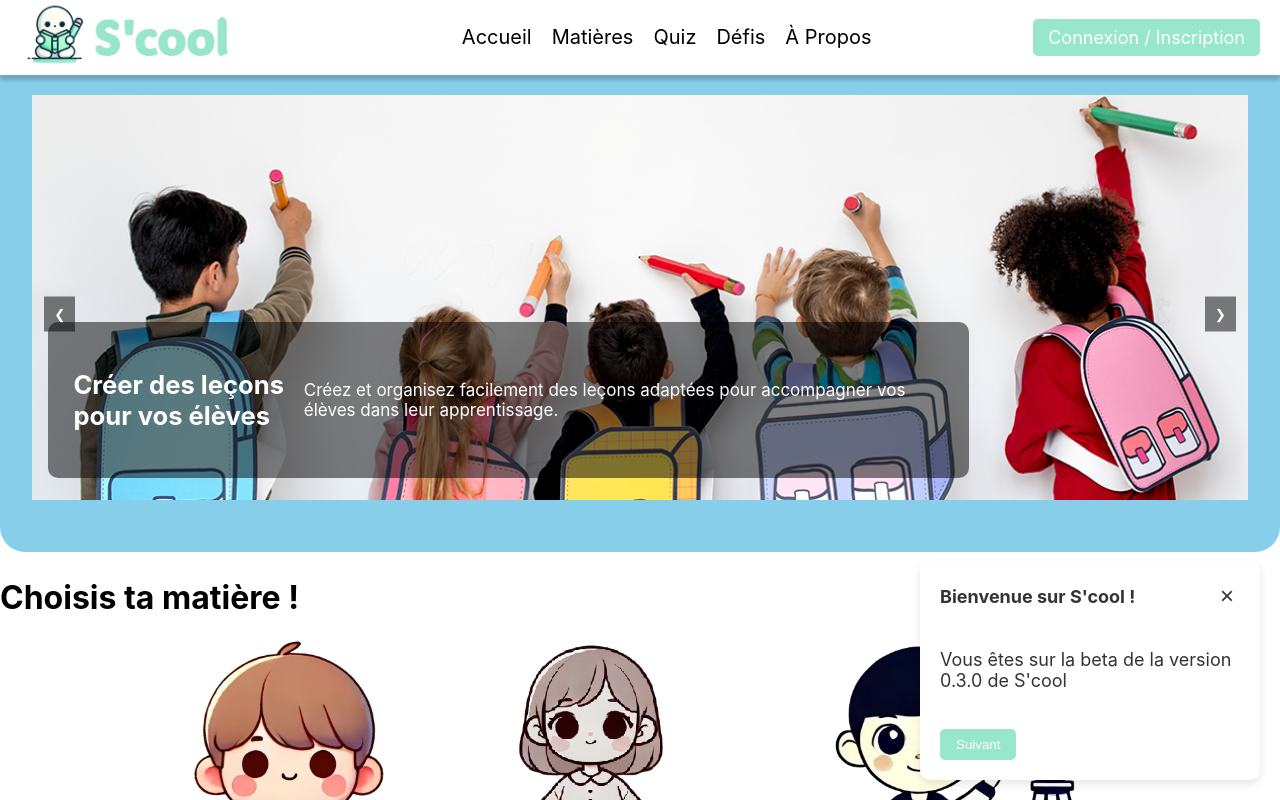
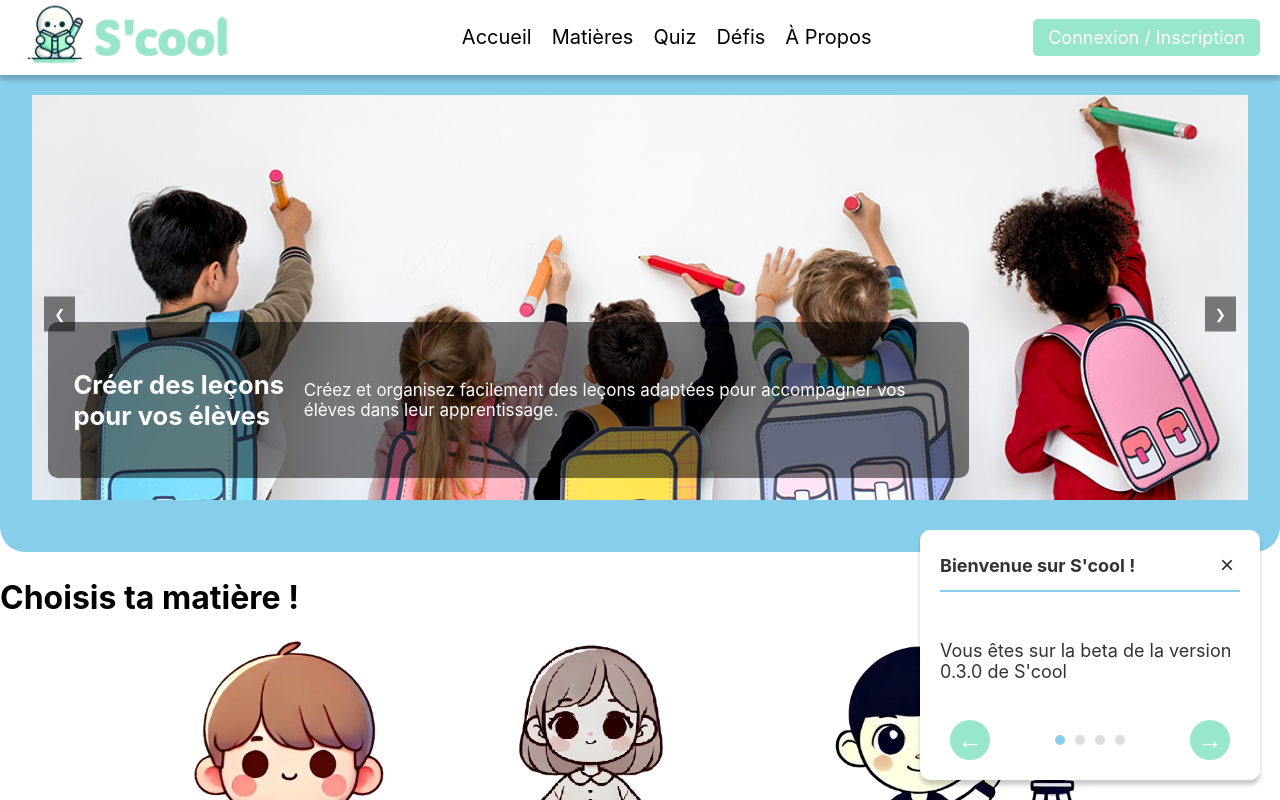
Before and after one commit to PIROSS-Dynamics/Schoolo-front, a React (Create React App) app: page / in a window 1280 px wide. Shown: the top 800 px of the page. Built offline with nearby package versions, Linux system fonts and the light colour scheme.

Commit message:
Améliorations visuels avec boutons en flèches, réglages d'ombrage temporaire et couleurs  du homepopup

```diff
--- a/src/components/HomePopup.js
+++ b/src/components/HomePopup.js
@@ -8,14 +8,22 @@ const HomePopup = () => {
   // Contenu des pages de la pop-up
   const pagesContent = [
     "Vous êtes sur la beta de la version 0.3.0 de S'cool",
-    "Sur cette version : des leçons vous sont disponible depuis la page d'accueil et les quiz depuis la navbar",
+    "Sur cette version : des leçons vous sont disponibles depuis la page d'accueil et les quiz depuis la navbar",
     "Naviguez sur le carrousel pour choisir si vous voulez ajouter une leçon ou un quiz",
-    "La connexion à votre profil utilisateur accompagnés de vos statistique et de la gestion de votre planning sera bientôt disponible sur cette beta"
+    "La connexion à votre profil utilisateur accompagnée de vos statistiques et de la gestion de votre planning sera bientôt disponible sur cette beta"
+  ];
+
+  // Titres pour chaque page
+  const pageTitles = [
+    "Bienvenue sur S'cool !",
+    "Fonctionnalités pour les élèves",
+    "Fonctionnalités pour les professeurs",
+    "À venir sur S'cool"
   ];
 
   const handleClose = () => setIsOpen(false);
-  const handleNextPage = () => setPage((prevPage) => (prevPage < 4 ? prevPage + 1 : prevPage));
-
+  const handleNextPage = () => setPage((prevPage) => (prevPage < 4 ? prevPage + 1 : 1));
+  const handlePrevPage = () => setPage((prevPage) => (prevPage > 1 ? prevPage - 1 : 4));
 
   if (!isOpen) return null;
 
@@ -23,19 +31,34 @@ const HomePopup = () => {
     <div className="HomePopup-container">
       <div className="HomePopup">
         <div className="HomePopup-header">
-          <span className="HomePopup-title">Bienvenue sur S'cool !</span>
+          <span className="HomePopup-title">{pageTitles[page - 1]}</span>
           <button className="close-btn" onClick={handleClose}>×</button>
         </div>
+        {/* Ligne de séparation */}
+        <hr className="popup-divider" />
         <div className="HomePopup-content">
           <p>{pagesContent[page - 1]}</p>
         </div>
         <div className="HomePopup-footer">
-          {/* Bouton suivant uniquement si on n'est pas sur la dernière page */}
-          {page < 4 && (
-            <button className="nav-btn" onClick={handleNextPage}>
-              Suivant
-            </button>
-          )}
+          {/* Bouton pour revenir à la page précédente */}
+          <button className="nav-btn circle-btn" onClick={handlePrevPage}>
+            &#8592; {/* Flèche gauche */}
+          </button>
+
+          {/* Indicateurs des pages */}
+          <div className="page-indicators">
+            {pagesContent.map((_, index) => (
+              <div
+                key={index}
+                className={`page-indicator ${page === index + 1 ? 'active' : ''}`}
+              ></div>
+            ))}
+          </div>
+
+          {/* Bouton pour aller à la page suivante */}
+          <button className="nav-btn circle-btn" onClick={handleNextPage}>
+            &#8594; {/* Flèche droite */}
+          </button>
         </div>
       </div>
     </div>
--- a/src/css/HomePopup.css
+++ b/src/css/HomePopup.css
@@ -8,7 +8,7 @@
   .HomePopup {
     background-color: white;
     border-radius: 10px;
-    box-shadow: 0 4px 10px rgba(0, 0, 0, 0.1);
+    box-shadow: 0 5px 4px rgba(0, 0, 0, 0.2);
     width: 300px;
     padding: 20px;
     display: flex;
@@ -48,16 +48,56 @@
     justify-content: space-between;
   }
 
-  .nav-btn {
-    background-color: #98e6cc;
-    color: white;
+
+
+  .popup-divider {
     border: none;
-    padding: 8px 16px;
-    border-radius: 5px;
-    cursor: pointer;
-    transition: background-color 0.3s;
+    border-top: 2px solid #87CEEB; /* Ligne de séparation */
+    margin: 10px 0; /* Espace autour de la ligne */
   }
 
-  .nav-btn:hover {
-    background-color: #60e2b7;
-  }
+
+
+/* Boutons de navigation en forme de cercles */
+.circle-btn {
+  background-color: #98e6cc; /* Couleur de fond normale */
+  border: none;
+  width: 40px; /* Taille du cercle */
+  height: 40px;
+  border-radius: 50%; /* Pour rendre le bouton circulaire */
+  display: flex;
+  align-items: center;
+  justify-content: center;
+  font-size: 25px; /* Taille de la flèche */
+  font-weight: bold; /* Flèche plus épaisse */
+  color: white; /* Couleur de la flèche */
+  cursor: pointer;
+  transition: background-color 0.3s ease;
+  margin: 0 10px; /* Espacement entre les boutons et les indicateurs */
+}
+
+.circle-btn:hover {
+  background-color: #60e2b7; /* Couleur au survol */
+}
+
+/* Conteneur pour les indicateurs */
+.page-indicators {
+  display: flex;
+  justify-content: center;
+  align-items: center;
+  gap: 10px; /* Espacement entre les ronds */
+}
+
+/* Rond représentant une page */
+.page-indicator {
+  width: 10px;
+  height: 10px;
+  border-radius: 50%;
+  background-color: #dcdcdc;
+  transition: background-color 0.3s ease;
+}
+
+/* Rond actif (page en cours) */
+.page-indicator.active {
+  background-color: #87CEEB; /* Rond actif */
+}
```
